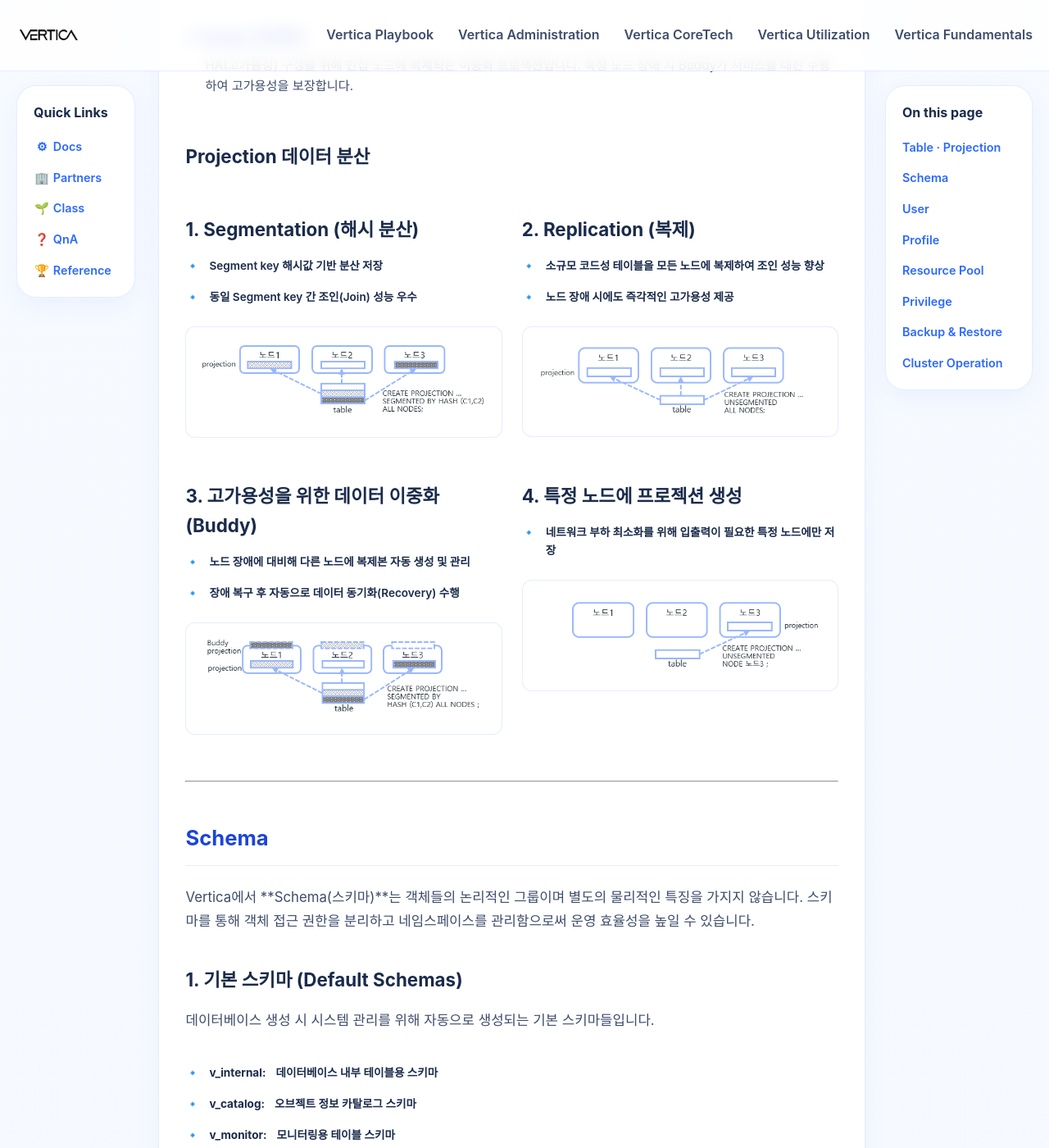
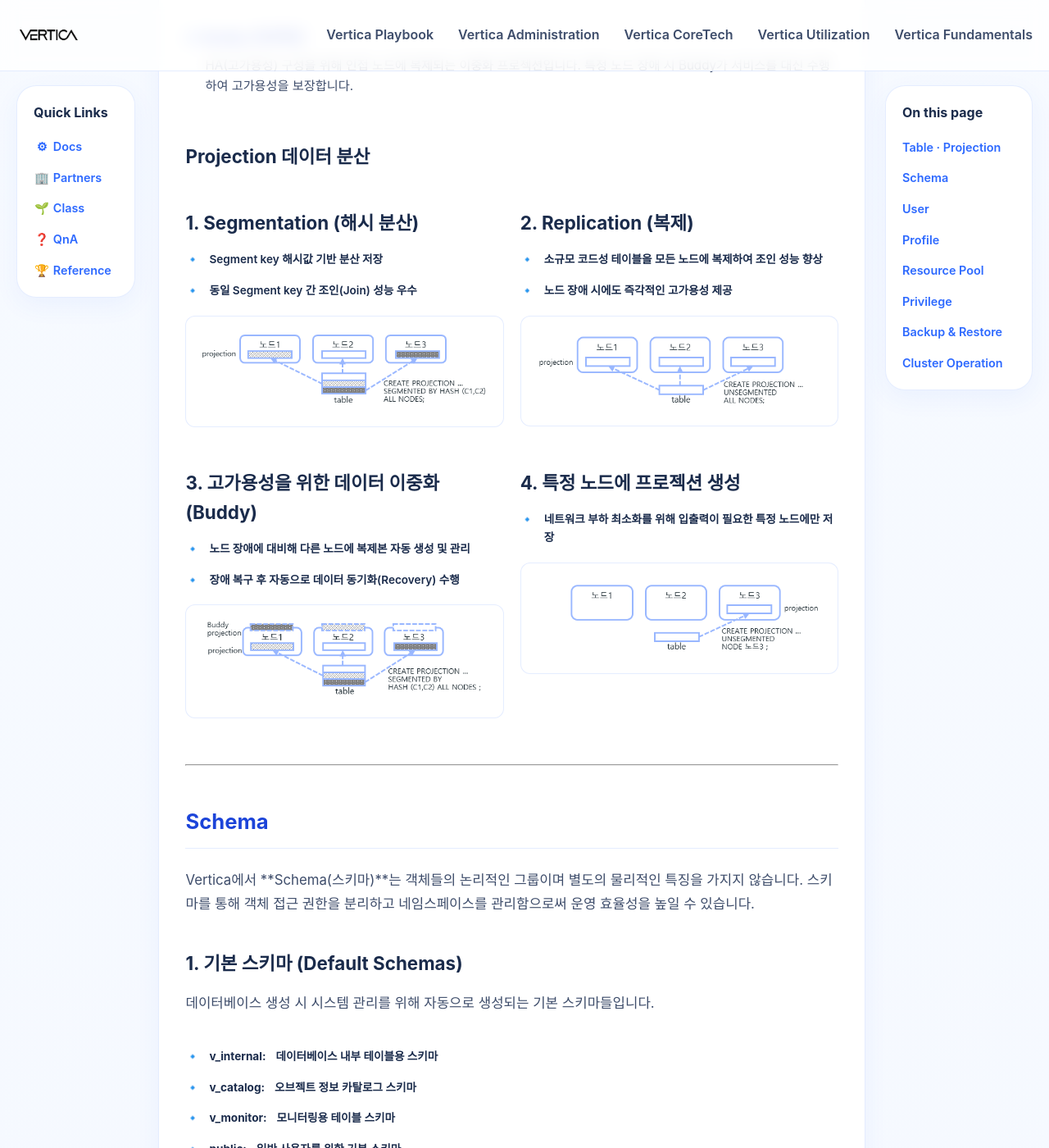
Before and after one commit to JIN0326/vertica_blog, a Jekyll site: the page built from 02administration.md, in a window 1280 px wide and 1400 px high, scrolled down 2519 px. Shown: the whole window at 82% size. Built offline with Jekyll 4.4.1, drawn with Linux system fonts in a browser that asks for light colours.

Commit message:
Update blog content and styling

```diff
--- a/assets/css/style.css
+++ b/assets/css/style.css
@@ -875,6 +875,10 @@
   margin-bottom: 1rem;
 }
 
+.feature-list li:last-child {
+  margin-bottom: 0;
+}
+
 .feature-list .feature-list__icon {
   color: var(--accent);
 }
@@ -895,8 +899,8 @@
 .projection-distribution-grid {
   display: grid;
   grid-template-columns: repeat(2, 1fr);
-  gap: 24px;
-  margin-top: 1.5rem;
+  gap: 20px;
+  margin-top: 1rem;
 }
 
 .image-box-styled {
@@ -905,7 +909,7 @@
   border-radius: 12px;
   border: 1px solid var(--border-color);
   text-align: center;
-  margin-top: 1.5rem;
+  margin-top: 1.2rem;
 }
 
 .image-box-styled img {
@@ -1047,7 +1051,14 @@
 
   .site-nav {
     gap: 16px;
-    flex-wrap: wrap;
+    flex-wrap: nowrap;
+    overflow-x: auto;
+    -ms-overflow-style: none;  /* IE and Edge */
+    scrollbar-width: none;  /* Firefox */
+  }
+
+  .site-nav::-webkit-scrollbar {
+    display: none; /* Chrome, Safari, Opera */
   }
 
   .columnar-layout {
```
